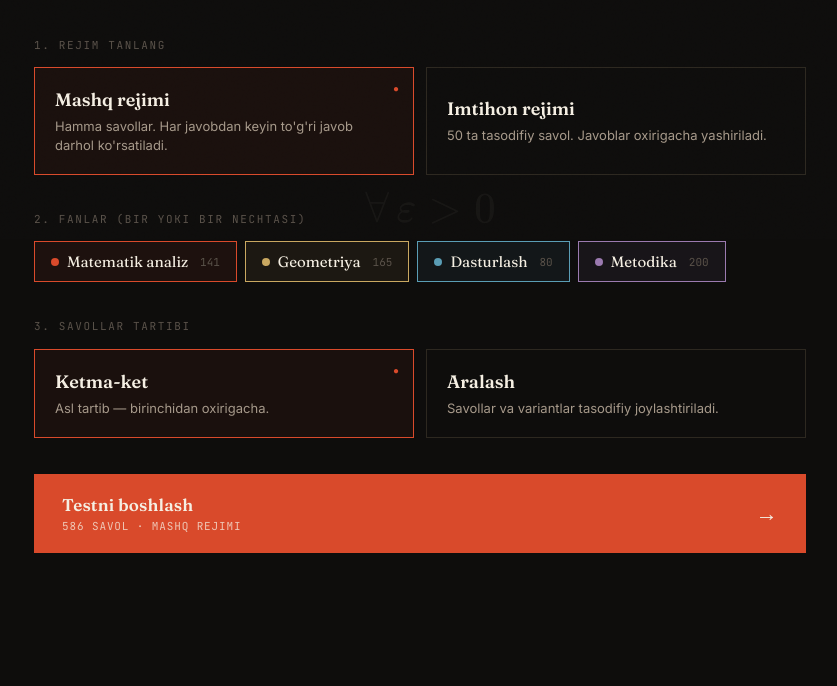
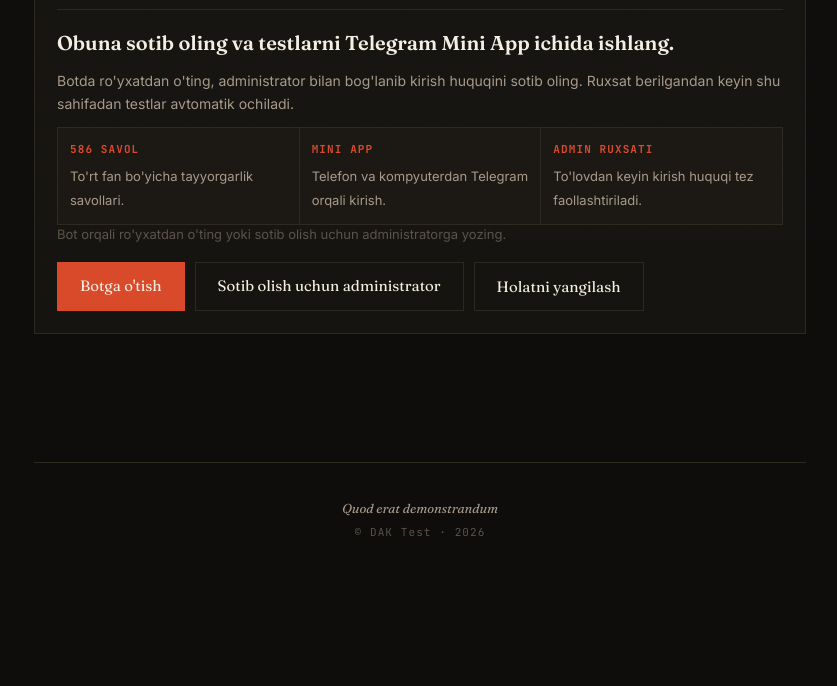
Before and after one commit to GeekCraft-Solution/quizbot, a website: page index.html in a window 1280 px wide. Shown: the part 561-1247 px from the top of the page, without its empty margins (220-1057 px from the left). After the commit the page ends 1130 px from the top, so only its background shows below. Drawn offline with nearby package versions, Linux system fonts and the light colour scheme.

Commit message:
Initialize access gate on app load

```diff
--- a/index.html
+++ b/index.html
@@ -3497,6 +3497,7 @@
 
 initMathBg();
 initIntro();
+initAccessGate();
 </script>
 
 </body>
```
